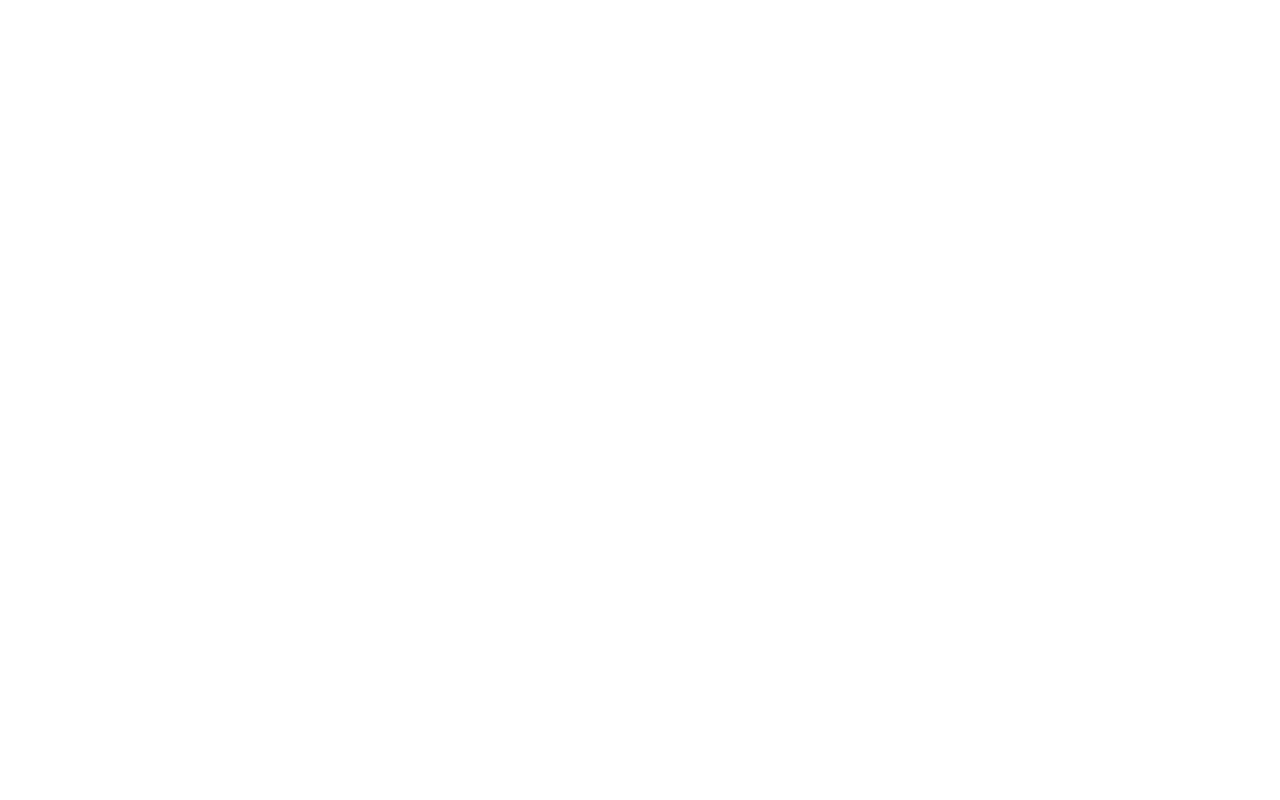
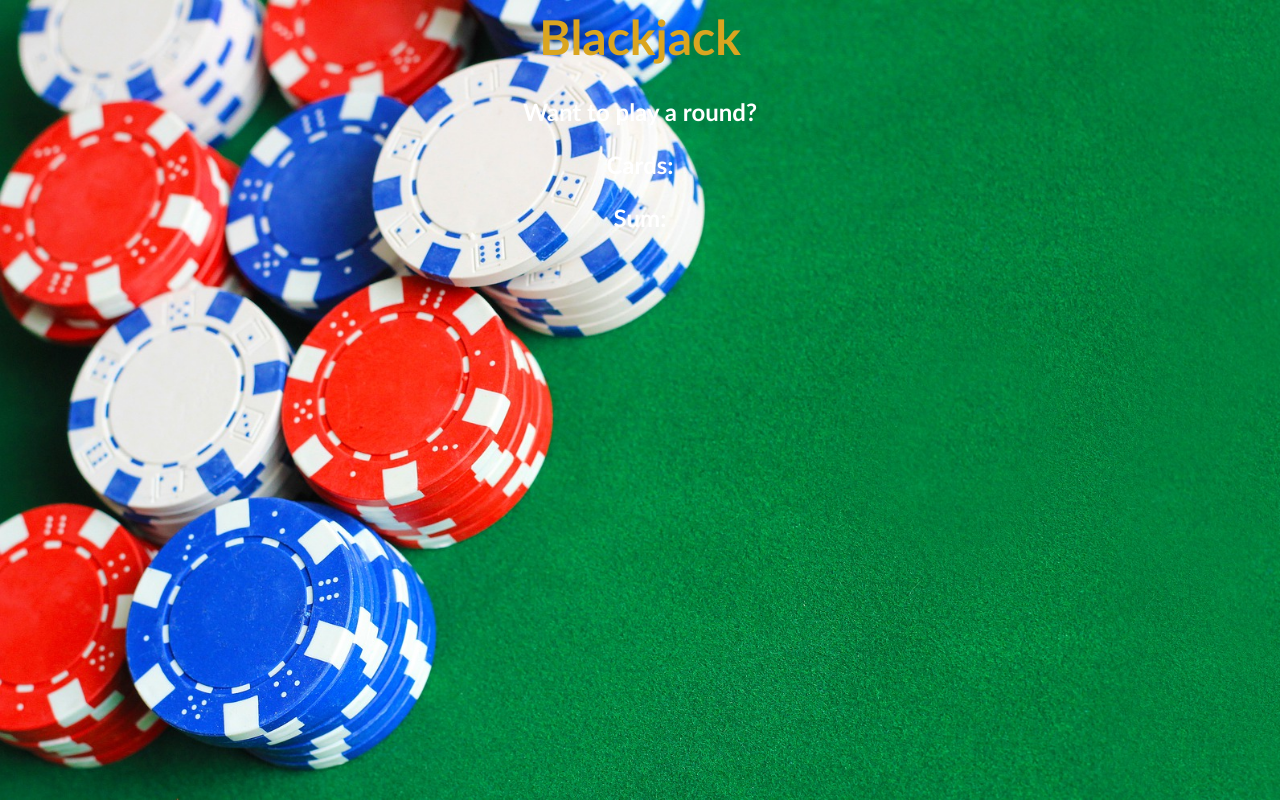
Before and after one commit to smilinggo/blackjackJs, a plain HTML site: page index.html in a window 1280 px wide. Drawn offline with Linux system fonts and the light colour scheme.

Commit message:
Create Css file and default text for game

```diff
--- a/css/index.css
+++ b/css/index.css
@@ -0,0 +1,19 @@
+body {
+    background-image: url("../img/table.jpg");
+    background-size: cover;
+    text-align: center;
+    color: white;
+    font-size: 24px;
+    font-weight: bold;
+    font-family: 'Trebuchet MS', 'Lucida Sans Unicode', 'Lucida Grande', 'Lucida Sans', Arial, sans-serif;
+}
+
+
+h1 {
+    color: goldenrod;
+}
+
+message-el {
+    font-style: italic;
+
+}
--- a/index.html
+++ b/index.html
@@ -1,9 +1,15 @@
 <html>
 
 <head>
-    <script src="src/index.js"></script>
+    <link href="css/index.css" rel="stylesheet">
 </head>
 
-<body></body>
+<body>
+    <h1>Blackjack</h1>
+    <p id="message-el">Want to play a round?</p>
+    <p>Cards: </p>
+    <p>Sum: </p>
+    <script src="src/index.js"></script>
+</body>
 
 </html>
--- a/src/index.js
+++ b/src/index.js
@@ -3,17 +3,21 @@ function randomNum() {
 }
 let hasBlackJack = false;
 let isAlive = true;
+let message = ""
 
 let firstCard = randomNum();
 let secondCard = randomNum();
 let sum = firstCard + secondCard + 4
 
 if (sum <= 20) {
-    console.log("Do you want to draw a new card?")
+    message = ("Do you want to draw a new card? ")
 } else if (sum === 21) {
-    console.log("Awesome! You've got Blackjack! ")
-    hasBlackJack = true;
+    message = ("Wohoo! You've got Blackjack! ")
+    hasBlackJack = true
 } else {
-    console.log("You're out of the game!")
-    isAlive = false;
+    message = ("You're out of the game! ")
+    isAlive = false
 }
+
+// 3. Log it out!
+console.log(message)
```
Also changed, not shown: img/table.jpg (added).
